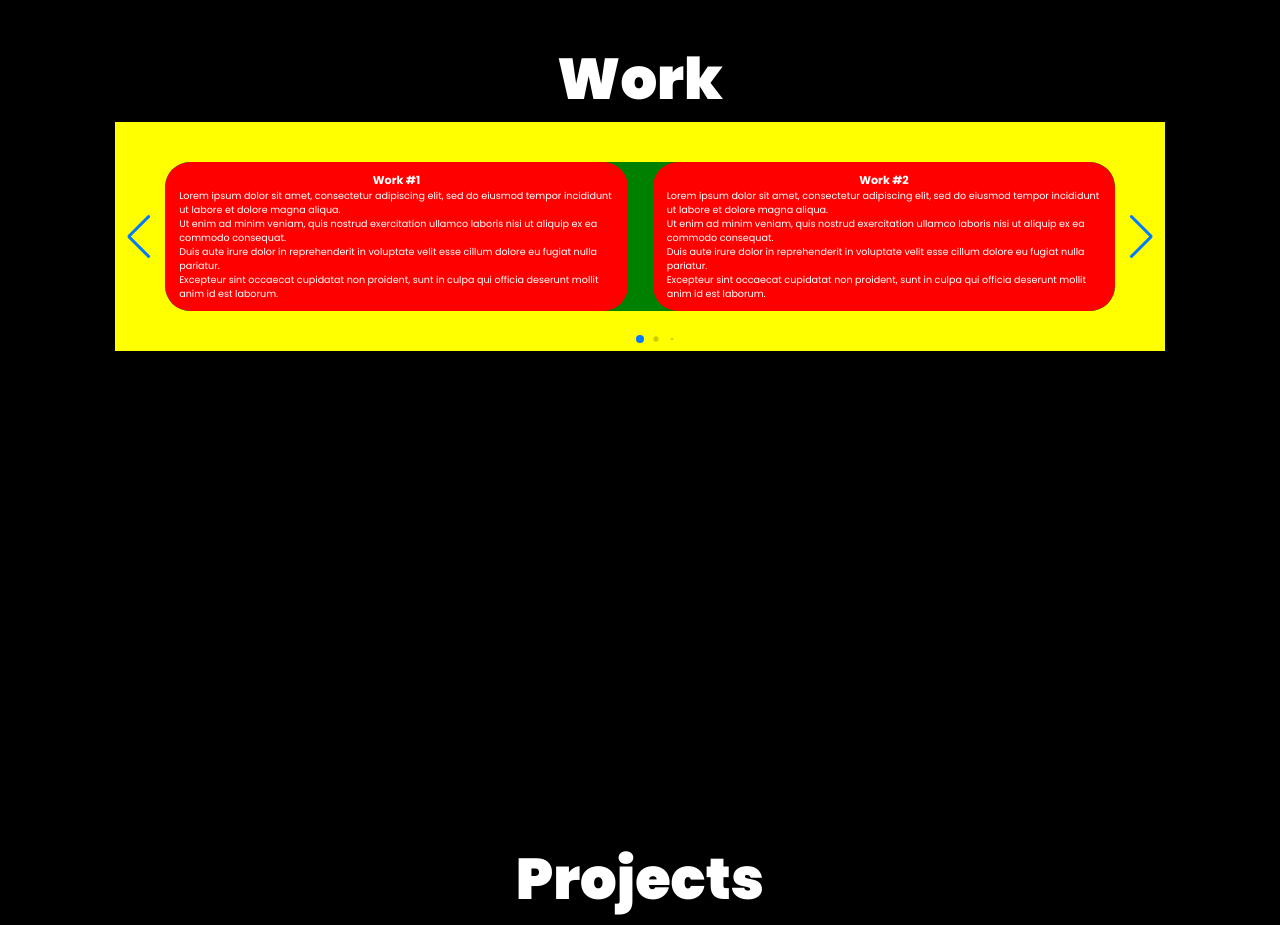
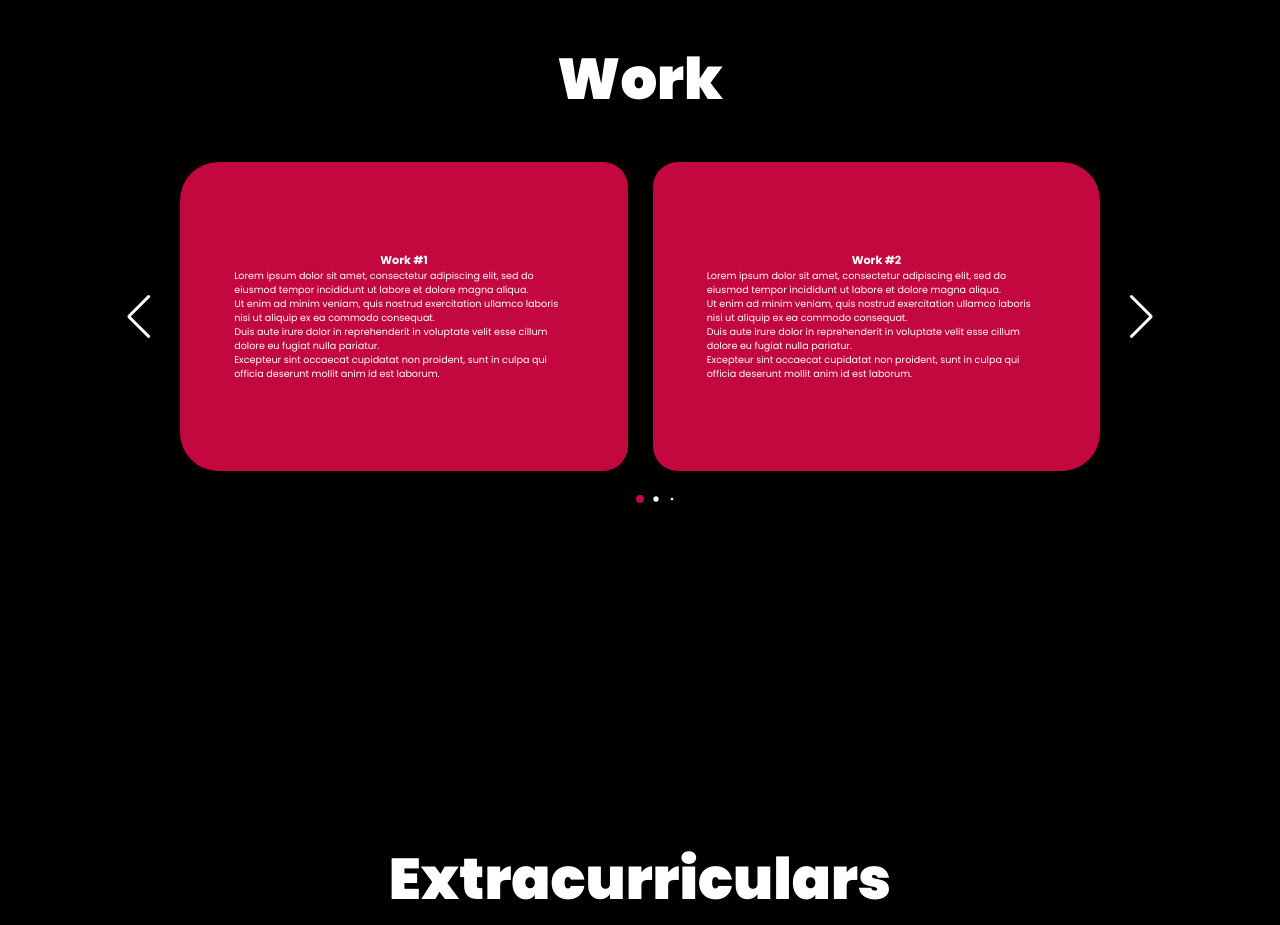
Before and after one commit to pdhruvii/PersonalPortfolio, a plain HTML site: page index.html in a window 1280 px wide. Shown: the part 1660-2585 px from the top of the page. Drawn offline with nearby package versions, Linux system fonts and the light colour scheme.

Commit message:
Formatted Work Section Slider

```diff
--- a/css/styles.css
+++ b/css/styles.css
@@ -328,20 +328,21 @@ span {
 .slide-container {
     max-width: 1120px;
     width: 100%;
-    background-color: yellow;
-    padding: 40px 10px;
+    /*background-color: yellow;*/
+    padding: 40px 25px;
 }
 
 .slide-content {
     margin: 0 40px;
-    background-color: green;
+    /*background-color: green;*/
     overflow: hidden;
-    border-radius: 25px;
+    border-radius: 4rem;
 }
 
 .card {
     border-radius: 25px;
-    background-color: red;
+    background-color: var(--accent-colour1);
+    padding: 80px 40px;
 }
 
 .card-content {
@@ -350,3 +351,27 @@ span {
     align-items: center;
     padding: 10px 14px;
 }
+
+.swiper-navBtn {
+    color: white;
+}
+
+.swiper-button-next,
+.swiper-button-prev {
+    color: white;
+    transition: 0.45s ease;
+}
+
+.swiper-button-next:hover,
+.swiper-button-prev:hover {
+    color: var(--accent-colour1);
+}
+
+.swiper-pagination-bullet {
+    background-color: white;
+    opacity: 1;
+}
+
+.swiper-pagination-bullet-active {
+    background-color: var(--accent-colour1);
+}
--- a/index.html
+++ b/index.html
@@ -125,78 +125,18 @@
 
                 </div>
             </div>
-            <div class="swiper-button-next"></div>
-            <div class="swiper-button-prev"></div>
-            <div class="swiper-pagination "></div>
+            <div class="swiper-button-next swiper-navBtn"></div>
+            <div class="swiper-button-prev swiper-navBtn"></div>
+            <div class="swiper-pagination"></div>
         </div>
     </section>
 
-    <!-- Extracurriculars Section
+    <!--Extracurriculars Section -->
     <section class="extracurriculars-section" id="extracurriculars">
-        <h2 class="heading">Extracurriculars</h2>
-        <div class="slide-content">
-            <div class=" extracurriculars-container swiper">
-
-                <div class="swiper-wrapper ">
-
-
-                    <div class="extracurriculars-box swiper-slide ">
-                        <h3>EC #1</h3>
-                        <p>Lorem ipsum dolor sit amet, consectetur adipiscing elit, sed do eiusmod tempor incididunt ut labore et dolore magna aliqua.<br> Ut enim ad minim veniam, quis nostrud exercitation ullamco laboris nisi ut aliquip ex ea commodo consequat.
-                            <br> Duis aute irure dolor in reprehenderit in voluptate velit esse cillum dolore eu fugiat nulla pariatur. <br>Excepteur sint occaecat cupidatat non proident, sunt in culpa qui officia deserunt mollit anim id est laborum.</p>
-                    </div>
-
-
-                    <div class="extracurriculars-box swiper-slide ">
-                        <h3>EC #2</h3>
-                        <p>Lorem ipsum dolor sit amet, consectetur adipiscing elit, sed do eiusmod tempor incididunt ut labore et dolore magna aliqua.<br> Ut enim ad minim veniam, quis nostrud exercitation ullamco laboris nisi ut aliquip ex ea commodo consequat.
-                            <br> Duis aute irure dolor in reprehenderit in voluptate velit esse cillum dolore eu fugiat nulla pariatur. <br>Excepteur sint occaecat cupidatat non proident, sunt in culpa qui officia deserunt mollit anim id est laborum.</p>
-                    </div>
-
-
-                    <div class="extracurriculars-box swiper-slide ">
-                        <h3>EC #3</h3>
-                        <p>Lorem ipsum dolor sit amet, consectetur adipiscing elit, sed do eiusmod tempor incididunt ut labore et dolore magna aliqua.<br> Ut enim ad minim veniam, quis nostrud exercitation ullamco laboris nisi ut aliquip ex ea commodo consequat.
-                            <br> Duis aute irure dolor in reprehenderit in voluptate velit esse cillum dolore eu fugiat nulla pariatur. <br>Excepteur sint occaecat cupidatat non proident, sunt in culpa qui officia deserunt mollit anim id est laborum.</p>
-                    </div>
-
-
-
-                    <div class="extracurriculars-box swiper-slide ">
-                        <h3>EC #4</h3>
-                        <p>Lorem ipsum dolor sit amet, consectetur adipiscing elit, sed do eiusmod tempor incididunt ut labore et dolore magna aliqua.<br> Ut enim ad minim veniam, quis nostrud exercitation ullamco laboris nisi ut aliquip ex ea commodo consequat.
-                            <br> Duis aute irure dolor in reprehenderit in voluptate velit esse cillum dolore eu fugiat nulla pariatur. <br>Excepteur sint occaecat cupidatat non proident, sunt in culpa qui officia deserunt mollit anim id est laborum.</p>
-                    </div>
-
-
-                    <div class="extracurriculars-box swiper-slide ">
-                        <h3>EC #5</h3>
-                        <p>Lorem ipsum dolor sit amet, consectetur adipiscing elit, sed do eiusmod tempor incididunt ut labore et dolore magna aliqua.<br> Ut enim ad minim veniam, quis nostrud exercitation ullamco laboris nisi ut aliquip ex ea commodo consequat.
-                            <br> Duis aute irure dolor in reprehenderit in voluptate velit esse cillum dolore eu fugiat nulla pariatur. <br>Excepteur sint occaecat cupidatat non proident, sunt in culpa qui officia deserunt mollit anim id est laborum.</p>
-                    </div>
-
-
-                    <div class="extracurriculars-box swiper-slide ">
-                        <h3>EC #6</h3>
-                        <p>Lorem ipsum dolor sit amet, consectetur adipiscing elit, sed do eiusmod tempor incididunt ut labore et dolore magna aliqua.<br> Ut enim ad minim veniam, quis nostrud exercitation ullamco laboris nisi ut aliquip ex ea commodo consequat.
-                            <br> Duis aute irure dolor in reprehenderit in voluptate velit esse cillum dolore eu fugiat nulla pariatur. <br>Excepteur sint occaecat cupidatat non proident, sunt in culpa qui officia deserunt mollit anim id est laborum.</p>
-                    </div>
-
-                </div>
-
-                <div class="swiper-button-next">
-
-                </div>
-
-                <div class="swiper-button-prev">
-
-                </div>
-
-                <div class="swiper-pagination "></div>
-
-            </div>
+        <h2 class="heading ">Extracurriculars</h2>
+        <div class="extracurriculars-content">
         </div>
-    </section>-->
+    </section>
 
     <!-- Projects Section
     <section class="projects-section " id="projects ">
```
